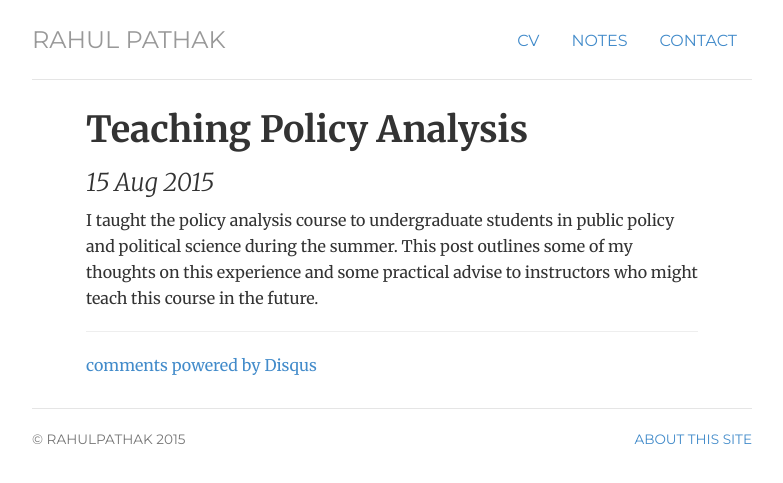
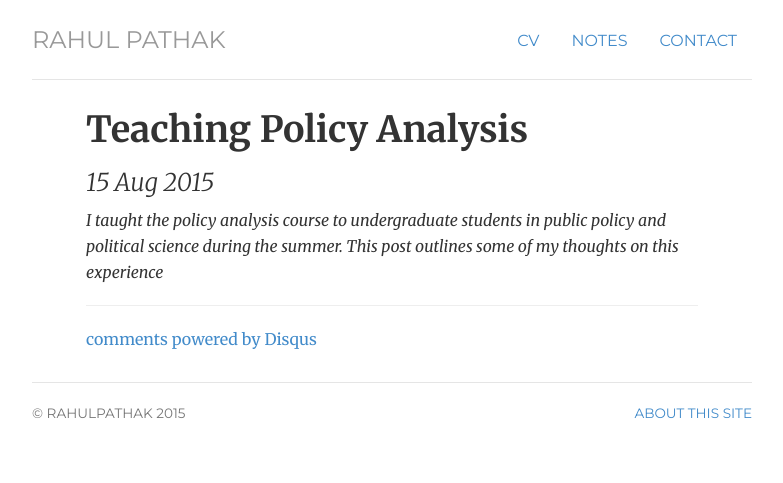
Before and after one commit to pathak-rahul/pathak-rahul.github.io, a Jekyll site: the page built from _posts/2015-08-15-teaching-policy-analysis.md, in a window 1280 px wide. Shown: the top 483 px of the page, without its empty margins (248-1031 px from the left). Built offline with Jekyll 4.4.1, drawn with Linux system fonts in a browser that asks for light colours; comment, search, counter and statistics services are not loaded.

Commit message:
Blog update

```diff
--- a/_posts/2015-08-15-teaching-policy-analysis.md
+++ b/_posts/2015-08-15-teaching-policy-analysis.md
@@ -3,4 +3,4 @@ layout: post
 title: Teaching Policy Analysis
 ---
 
-I taught the policy analysis course to undergraduate students in public policy and political science during the summer. This post outlines some of my thoughts on this experience and some practical advise to instructors who might teach this course in the future.
+*I taught the policy analysis course to undergraduate students in public policy and political science during the summer. This post outlines some of my thoughts on this experience*
```
